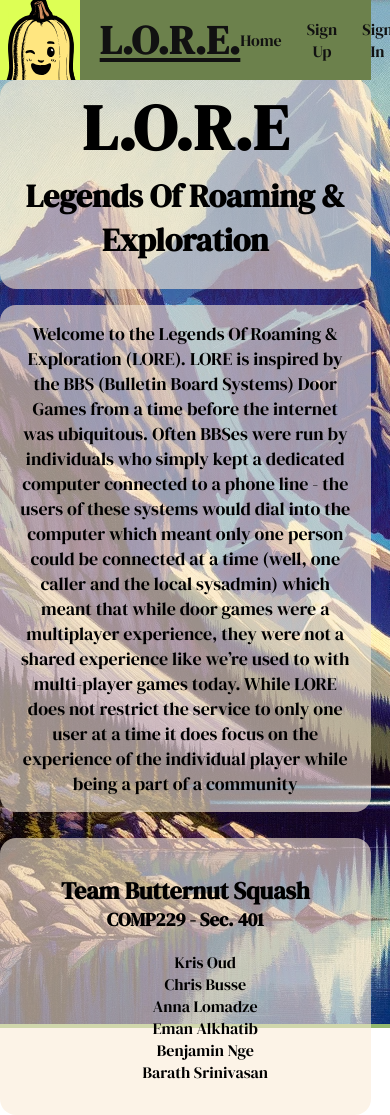
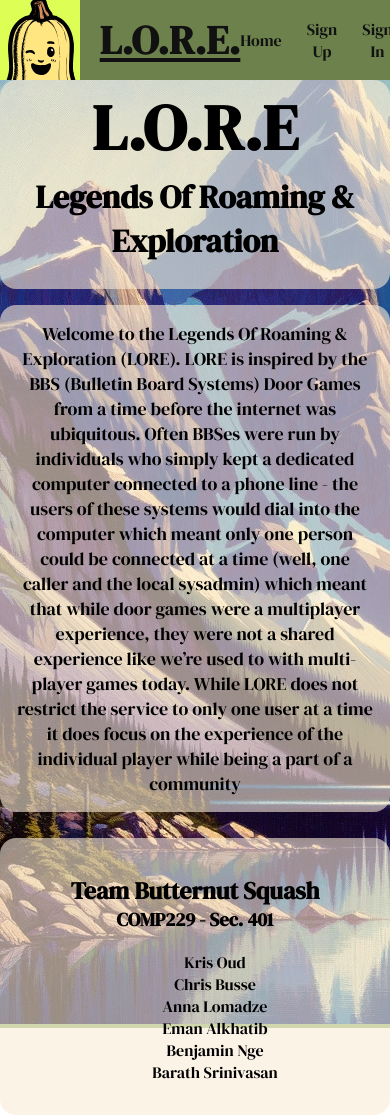
Before and after one commit to MrOud/TeamButternutSquash-GroupProject, a React (Vite) app in the folder client/: page / in a window 390 px wide. Shown: the top 1115 px of the page. Built offline with nearby package versions, Linux system fonts and the light colour scheme.

Commit message:
Fix landing page columns being too short by 1.

```diff
--- a/client/src/core/css/landing.css
+++ b/client/src/core/css/landing.css
@@ -12,7 +12,7 @@
 
 .titleBar {
   grid-column-start: 1;
-  grid-column-end: 8;
+  grid-column-end: 9;
   background-color: rgba(250, 235, 215, 0.6);
   margin-bottom: 0.5rem;
   border-radius: 1rem;
@@ -41,7 +41,7 @@
 
 .teamCard {
   grid-column-start: 6;
-  grid-column-end: 8;
+  grid-column-end: 9;
   background-color: rgba(250, 235, 215, 0.6);
   margin-top: 0.5rem;
   padding: 1rem;
@@ -67,7 +67,6 @@
   top: 0;
   left: 0;
   width: 100%;
-  object-fit: ;
 }
 
 /* .backgroundImage > img {
@@ -77,17 +76,17 @@
 
 .navigationBar {
   grid-column-start: 1;
-  grid-column-end: 8;
+  grid-column-end: 9;
 }
 
 @media only screen and (max-width: 800px) {
   .contentPara {
     grid-column-start: 1;
-    grid-column-end: 8;
+    grid-column-end: 9;
   }
 
   .teamCard {
     grid-column-start: 1;
-    grid-column-end: 8;
+    grid-column-end: 9;
   }
 }
```
